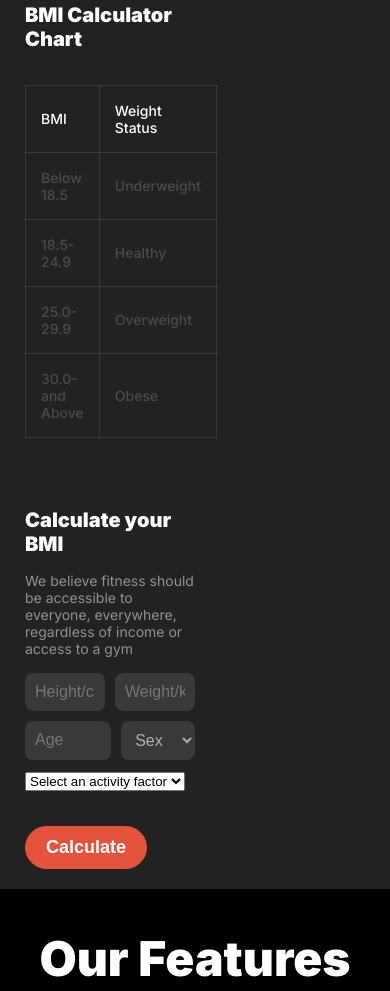
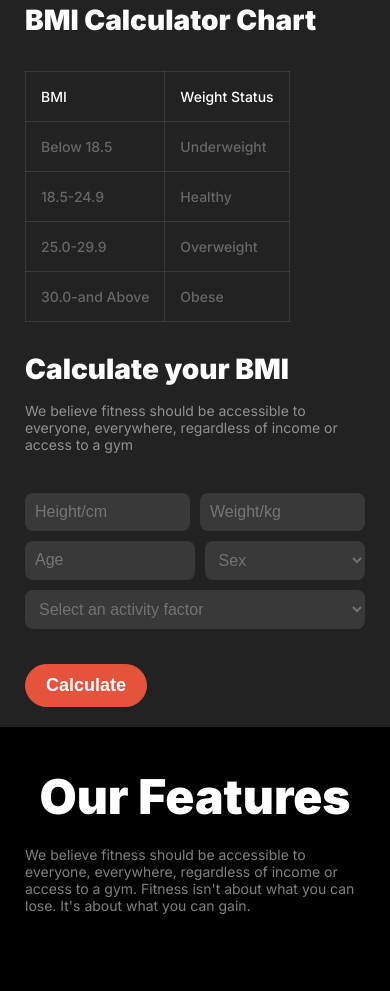
Before and after one commit to taniasumona15/Fitness-Studio-Project, a plain HTML site: page index.html in a window 390 px wide. Shown: the part 4020-5011 px from the top of the page. Drawn offline with Linux system fonts and the light colour scheme.

Commit message:
form done

```diff
--- a/index.html
+++ b/index.html
@@ -307,11 +307,12 @@
                                 </select>
                         </div>
 
-                        <label for="activity">
-                            <select name="activity" id="activity">
-                                <option value="">Select an activity factor</option>
-                            </select>
-                        </label>
+                       <div class="bmi-form-input-3">
+                        <select name="activity" class="activity">
+                            <option value="">Select an activity factor</option>
+                        </select>
+                       </div>
+
                     </form>
                     <button class="primary-btn cal-btn ">Calculate</button>
 
--- a/styles/fitness.css
+++ b/styles/fitness.css
@@ -578,6 +578,10 @@ z-index: 1;
 
 }
 
+.bmi-cal-chart{
+  width: 50%;
+}
+
 .bmi-cal{
   background-color: rgb(34, 34, 34);
   padding: 80px 100px;
@@ -590,10 +594,6 @@ z-index: 1;
   gap: 30px;
 
 
-}
-
-.bmi-cal-chart{
-  width: 50%;
 }
 
 .bmi-chart-title{
@@ -619,12 +619,9 @@ td{
 
 
 tbody tr td{
-  color: rgb(74, 74, 74);
-}
-
-.bmi-cal-chart{
-  width: 50%;
-}
+  color: rgb(103, 103, 103);
+}
+
 
 .cal-your-bmi-title{
   color: rgb(255, 255, 255);
@@ -633,7 +630,6 @@ tbody tr td{
 }
 
 .cal-your-bmi-subtitle{
-  width: 100%;
   color: rgb(255, 255, 255, 0.5);
   font-size: 14px;
   font-weight: 400;
@@ -710,7 +706,7 @@ tbody tr td{
   border: none;
   font-size: 16px;
   font-weight: 400;
-  color: rgb(255, 255, 255, 0.6);
+  color: rgb(115, 114, 114);
 }
 .gender:focus{
   outline: none;
@@ -719,6 +715,25 @@ tbody tr td{
 .gender option{
   color: #000;
 }
+
+.activity{
+  width: 100%;
+  padding: 10px;
+  border-radius: 8px;
+  background-color:rgb(255, 255, 255, 0.1);
+  border: none;
+  font-size: 16px;
+  font-weight: 400;
+  color: rgb(115, 114, 114);
+}
+
+.activity:focus{
+  outline: none;
+}
+.activity option{
+  color: #000;
+}
+
 
 .cal-btn{
   font-size: 18px;
@@ -1337,30 +1352,27 @@ td{
 }
 
 .bmi-chart-box{
- flex-direction: column;
-
-}
-
-.bmi-chart-title{
-  font-size: 20px;
+  flex-direction: column;
+
 }
 
 .bmi-cal-chart{
+  width: 100%;
+}
+
+
+.cal-your-bmi-title{
+  width: 100%;
+}
+
+.cal-your-bmi{
+  width: 100%;
+}
+
+.cal-your-bmi-subtitle{
+  width: 100%;
   margin-bottom: 40px;
-
-}
-
-.bmi-form{
-  width: 100%;
-}
-
-.cal-your-bmi-title{
-  font-size: 20px;
-}
-#gender{
-  width: 239px;
-}
-
+}
 
 /* bmi section end  */
 
```
